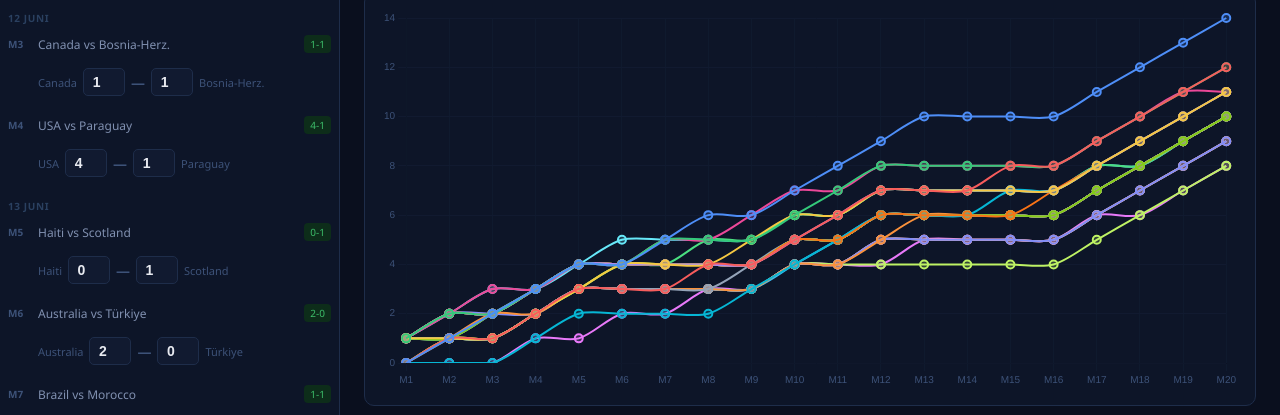
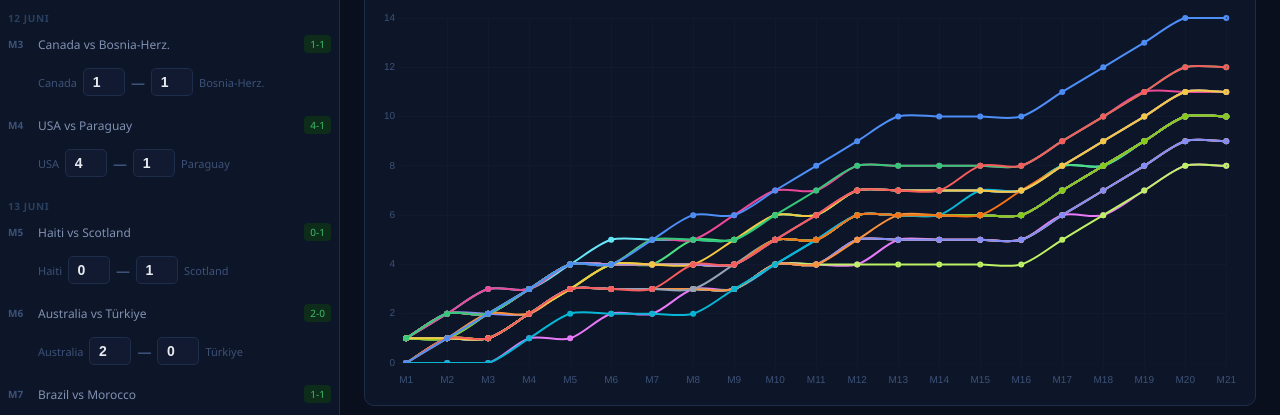
Before and after one commit to Syai327/Leaderboards-Arisan-WC-26, a plain HTML site: page index.html in a window 1280 px wide. Shown: the part 270-685 px from the top of the page. Drawn offline with nearby package versions, Linux system fonts and the light colour scheme.

Commit message:
Update skor match 21

```diff
--- a/index.html
+++ b/index.html
@@ -259,7 +259,7 @@ let scores = new Array(72).fill(null);
 const DONE_SCORES = [
   [2,0],[2,1],[1,1],[4,1],[0,1],[2,0],[1,1],[1,1],
   [1,0],[7,1],[2,2],[5,1],[1,1],[0,0],[2,2],[1,1],
-  [3,1],[1,4],[3,0],[3,1]
+  [3,1],[1,4],[3,0],[3,1],[3,4]
 ];
 DONE_SCORES.forEach((s,i) => { scores[i] = s; });
 
```
